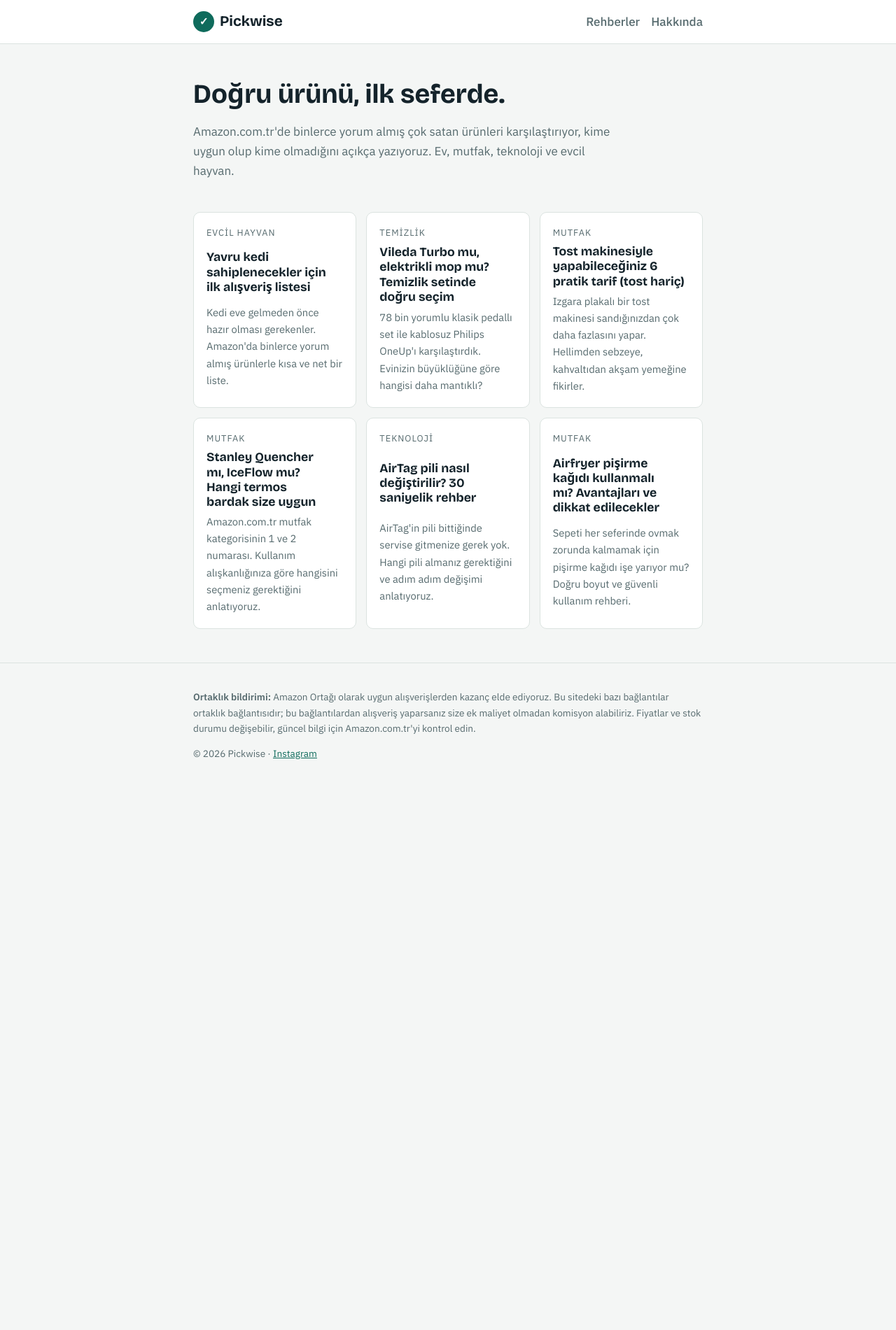
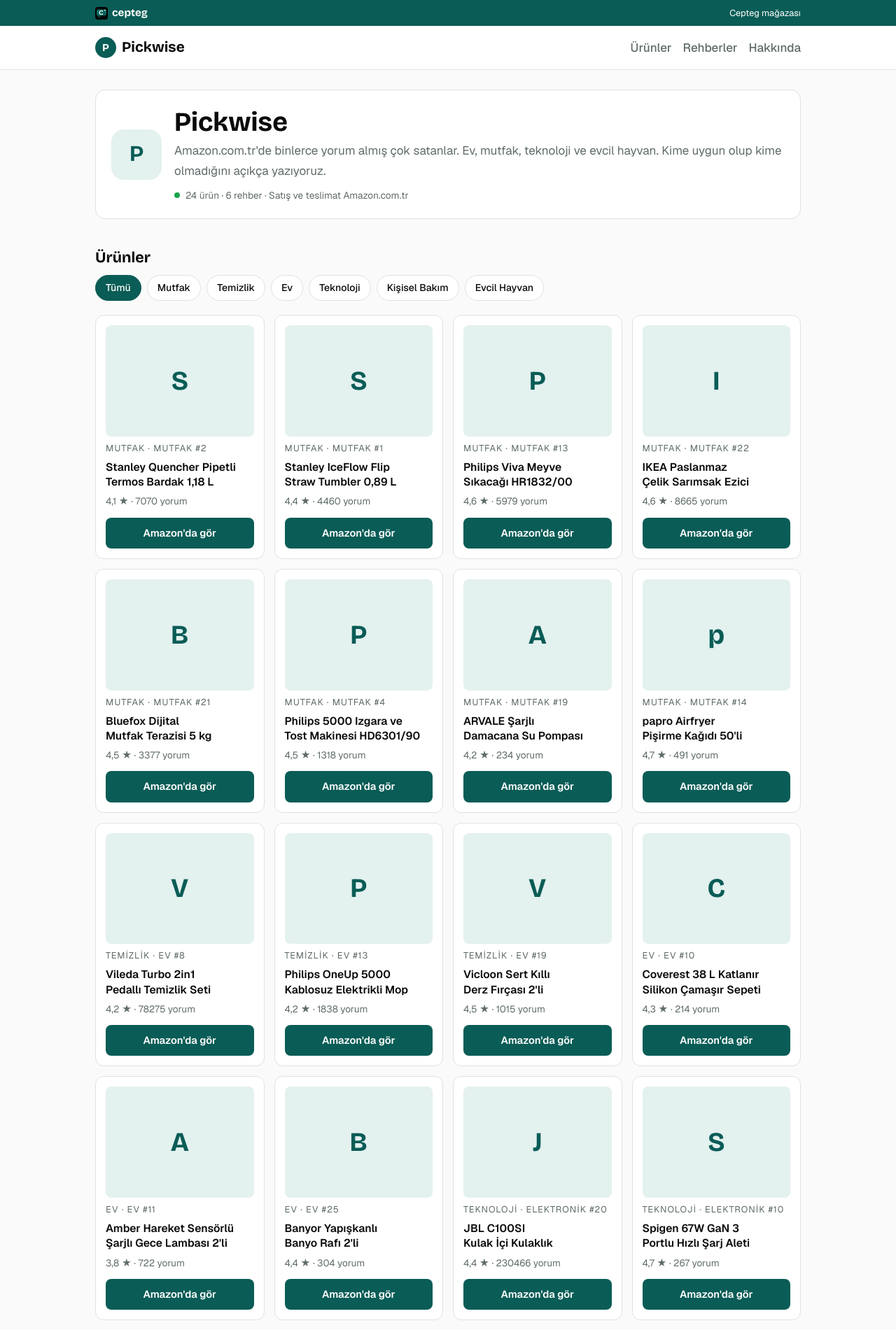
Before and after one commit to emraoruc/pickwise, a Jekyll site: the page built from index.html, in a window 1280 px wide. Shown: the top 1901 px of the page at 70% size. Built offline with Jekyll 4.4.1, drawn with Linux system fonts in a browser that asks for light colours; before the commit the page ends 1126 px from its top, so only the background shows below that; some of the changed text lies outside the part shown.

Commit message:
Cepteg mağazası görünümü: ürün vitrini, kategori filtresi, Cepteg teması
Co-Authored-By: Claude Opus 5.5 <noreply@anthropic.com>

```diff
--- a/_config.yml
+++ b/_config.yml
@@ -1,5 +1,5 @@
 title: Pickwise
-tagline: Çok satan ürünler için dürüst rehberler
+tagline: Çok satan ürünler için dürüst rehberler · Cepteg mağazası
 description: Amazon.com.tr'nin çok satan ev, mutfak, teknoloji ve evcil hayvan ürünleri için karşılaştırmalar, satın alma rehberleri ve pratik ipuçları.
 lang: tr
 url: https://emraoruc.github.io
--- a/_layouts/default.html
+++ b/_layouts/default.html
@@ -3,23 +3,32 @@
 <head>
   <meta charset="utf-8">
   <meta name="viewport" content="width=device-width, initial-scale=1">
+  <meta name="theme-color" content="#0a5c56">
   {% seo %}
+  <link rel="icon" href="{{ '/assets/cepteg.png' | relative_url }}">
   <link rel="preconnect" href="https://fonts.googleapis.com">
-  <link rel="stylesheet" href="https://fonts.googleapis.com/css2?family=Bricolage+Grotesque:opsz,wght@12..96,700&family=IBM+Plex+Sans:wght@400;500;600&display=swap">
+  <link rel="stylesheet" href="https://fonts.googleapis.com/css2?family=Bricolage+Grotesque:opsz,wght@12..96,700&family=Geist:wght@400;500;600&display=swap">
   <link rel="stylesheet" href="{{ '/assets/style.css' | relative_url }}">
 </head>
 <body>
+  <div class="cg-bar">
+    <div class="wrap row">
+      <a class="cg-brand" href="https://www.cepteg.com/?ref=pickwise" rel="noopener"><img src="{{ '/assets/cepteg.png' | relative_url }}" alt="" width="18" height="18">cepteg</a>
+      <span>Cepteg mağazası</span>
+    </div>
+  </div>
   <header class="site-head">
     <div class="wrap row">
-      <a class="logo" href="{{ '/' | relative_url }}"><span class="mark" aria-hidden="true">✓</span>Pickwise</a>
-      <nav><a href="{{ '/' | relative_url }}">Rehberler</a><a href="{{ '/hakkinda/' | relative_url }}">Hakkında</a></nav>
+      <a class="logo" href="{{ '/' | relative_url }}"><span class="mark" aria-hidden="true">P</span>{{ site.title }}</a>
+      <nav><a href="{{ '/' | relative_url }}#urunler">Ürünler</a><a href="{{ '/' | relative_url }}#rehberler">Rehberler</a><a href="{{ '/hakkinda/' | relative_url }}">Hakkında</a></nav>
     </div>
   </header>
   <main class="wrap">{{ content }}</main>
   <footer class="site-foot">
     <div class="wrap">
-      <p><strong>Ortaklık bildirimi:</strong> Amazon Ortağı olarak uygun alışverişlerden kazanç elde ediyoruz. Bu sitedeki bazı bağlantılar ortaklık bağlantısıdır; bu bağlantılardan alışveriş yaparsanız size ek maliyet olmadan komisyon alabiliriz. Fiyatlar ve stok durumu değişebilir, güncel bilgi için Amazon.com.tr'yi kontrol edin.</p>
-      <p>© {{ 'now' | date: '%Y' }} Pickwise · <a href="https://www.instagram.com/{{ site.instagram }}/" rel="noopener">Instagram</a></p>
+      <p><strong>Ortaklık bildirimi:</strong> Amazon Ortağı olarak uygun alışverişlerden kazanç elde ediyoruz. Bu sitedeki bazı bağlantılar ortaklık bağlantısıdır; bu bağlantılardan alışveriş yaparsanız size ek maliyet olmadan komisyon alabiliriz. Satışı ve teslimatı Amazon.com.tr yapar. Fiyatlar ve stok durumu değişebilir, güncel bilgi için Amazon.com.tr'yi kontrol edin.</p>
+      <p>© {{ 'now' | date: '%Y' }} {{ site.title }} · <a href="https://www.instagram.com/{{ site.instagram }}/" rel="noopener">Instagram</a></p>
+      <p class="cg-made">Bu mağaza <a href="https://www.cepteg.com/?ref=pickwise" rel="noopener"><img src="{{ '/assets/cepteg.png' | relative_url }}" alt="" width="14" height="14">Cepteg</a> ile hazırlandı. Kendi komisyonsuz mağazanı aç.</p>
     </div>
   </footer>
   {% if site.goatcounter and jekyll.environment == "production" %}<script data-goatcounter="https://{{ site.goatcounter }}.goatcounter.com/count" async src="//gc.zgo.at/count.js"></script>{% endif %}
--- a/assets/style.css
+++ b/assets/style.css
@@ -1,12 +1,12 @@
 :root{
-  --bg:#f4f6f5; --surface:#fff; --ink:#14232b; --muted:#566a6e; --line:#dbe3e0;
-  --accent:#0f6b5c; --accent-ink:#fff; --gold:#a86a12; --gold-soft:#fbf0dc;
+  --bg:#fafafa; --surface:#fff; --ink:#0a0a0a; --muted:#5f6b6a; --line:#e1e1e1;
+  --accent:#0a5c56; --accent-soft:#e3f1ef; --accent-ink:#fff; --gold:#a86a12; --gold-soft:#fbf0dc;
   --f-display:"Bricolage Grotesque","Avenir Next",system-ui,sans-serif;
-  --f-body:"IBM Plex Sans",system-ui,-apple-system,"Segoe UI",sans-serif;
+  --f-body:"Geist",system-ui,-apple-system,"Segoe UI",sans-serif;
 }
 @media (prefers-color-scheme:dark){:root{
-  --bg:#0e1618; --surface:#152023; --ink:#e3ece9; --muted:#94a7a5; --line:#283a3d;
-  --accent:#4dbfa7; --accent-ink:#08201b; --gold:#e2a94b; --gold-soft:#2b2315; color-scheme:dark;
+  --bg:#0a0a0a; --surface:#171717; --ink:#fafafa; --muted:#a3a3a3; --line:#2a2a2a;
+  --accent:#4dbfa7; --accent-soft:#12302c; --accent-ink:#08201b; --gold:#e2a94b; --gold-soft:#2b2315; color-scheme:dark;
 }}
 *{box-sizing:border-box}
 body{margin:0;background:var(--bg);color:var(--ink);font:17px/1.65 var(--f-body)}
@@ -14,7 +14,7 @@ a{color:var(--accent)}
 h1,h2,h3{font-family:var(--f-display);line-height:1.2;text-wrap:balance}
 h1{font-size:clamp(1.7rem,4vw,2.4rem);margin:.2em 0 .4em}
 h2{font-size:1.35rem;margin:2em 0 .5em}
-.wrap{max-width:760px;margin:0 auto;padding-left:max(16px,env(safe-area-inset-left));padding-right:max(16px,env(safe-area-inset-right))}
+.wrap{max-width:1040px;margin:0 auto;padding-left:max(16px,env(safe-area-inset-left));padding-right:max(16px,env(safe-area-inset-right))}
 .row{display:flex;justify-content:space-between;align-items:center;gap:12px;flex-wrap:wrap}
 .site-head{background:var(--surface);border-bottom:1px solid var(--line);padding:14px 0}
 .logo{font-family:var(--f-display);font-size:1.3rem;font-weight:700;color:var(--ink);text-decoration:none;display:flex;align-items:center;gap:8px}
@@ -46,3 +46,30 @@ table{width:100%;border-collapse:collapse;font-size:.92rem;display:block;overflo
 th,td{text-align:left;padding:8px 10px;border-bottom:1px solid var(--line)}
 th{font-size:.78rem;text-transform:uppercase;letter-spacing:.06em;color:var(--muted)}
 .site-foot{border-top:1px solid var(--line);font-size:.85rem;color:var(--muted);padding:24px 0}
+
+article.post{max-width:720px}
+[hidden]{display:none!important}
+.cg-bar{background:var(--accent);color:var(--accent-ink);font-size:.8rem;padding:6px 0}
+.cg-bar a{color:inherit}
+.cg-brand{display:inline-flex;align-items:center;gap:6px;font-family:var(--f-display);font-weight:700;font-size:.95rem;text-decoration:none}
+.cg-brand img{border-radius:4px;background:#fff}
+.cg-made{display:flex;align-items:center;gap:4px;flex-wrap:wrap}
+.cg-made a{display:inline-flex;align-items:center;gap:4px;font-weight:600}
+.store{display:flex;gap:18px;align-items:center;background:var(--surface);border:1px solid var(--line);border-radius:14px;padding:22px;flex-wrap:wrap}
+.store > div{flex:1 1 280px;min-width:0}
+.store h1{margin:0 0 4px}
+.store p{margin:0;color:var(--muted)}
+.store-avatar,.thumb{display:grid;place-items:center;font-family:var(--f-display);font-weight:700;background:var(--accent-soft);color:var(--accent)}
+.store-avatar{width:72px;height:72px;border-radius:18px;font-size:2rem;flex:none}
+.store-meta{margin-top:10px!important;font-size:.85rem;display:flex;align-items:center;gap:8px}
+.dot{width:8px;height:8px;border-radius:50%;background:#16a34a;flex:none}
+.chips{display:flex;gap:8px;overflow-x:auto;padding-bottom:4px;scrollbar-width:none}
+.chip{flex:none;font:inherit;font-size:.88rem;font-weight:500;padding:6px 14px;border-radius:999px;border:1px solid var(--line);background:var(--surface);color:var(--ink);cursor:pointer}
+.chip[aria-pressed="true"]{background:var(--accent);border-color:var(--accent);color:var(--accent-ink)}
+.grid{display:grid;gap:14px;grid-template-columns:repeat(auto-fill,minmax(210px,1fr));margin-top:16px}
+.item{background:var(--surface);border:1px solid var(--line);border-radius:12px;padding:14px;display:grid;gap:6px;align-content:start}
+.item h3{font-family:var(--f-body);font-size:.98rem;font-weight:600;margin:0;line-height:1.35}
+.item .btn{text-align:center;margin-top:6px;font-size:.92rem}
+.item-meta{margin:0;font-size:.85rem;color:var(--muted)}
+.thumb{aspect-ratio:4/3;border-radius:8px;font-size:2.4rem}
+.card h3{font-size:1.1rem;margin:0}
--- a/index.html
+++ b/index.html
@@ -2,16 +2,47 @@
 layout: default
 title: Çok satan ürünler için dürüst rehberler
 ---
-<section class="hero">
-  <h1>Doğru ürünü, ilk seferde.</h1>
-  <p>Amazon.com.tr'de binlerce yorum almış çok satan ürünleri karşılaştırıyor, kime uygun olup kime olmadığını açıkça yazıyoruz. Ev, mutfak, teknoloji ve evcil hayvan.</p>
+<section class="store">
+  <span class="store-avatar" aria-hidden="true">P</span>
+  <div>
+    <h1>{{ site.title }}</h1>
+    <p>Amazon.com.tr'de binlerce yorum almış çok satanlar. Ev, mutfak, teknoloji ve evcil hayvan. Kime uygun olup kime olmadığını açıkça yazıyoruz.</p>
+    <p class="store-meta"><span class="dot"></span>{{ site.data.products | size }} ürün · {{ site.posts | size }} rehber · Satış ve teslimat Amazon.com.tr</p>
+  </div>
 </section>
+
+<h2 id="urunler">Ürünler</h2>
+{% assign cats = site.data.products | map: "category" | uniq %}
+<div class="chips" role="group" aria-label="Kategori">
+  <button class="chip" data-cat="" aria-pressed="true">Tümü</button>
+  {% for c in cats %}<button class="chip" data-cat="{{ c }}" aria-pressed="false">{{ c }}</button>{% endfor %}
+</div>
+<div class="grid">
+  {% for p in site.data.products %}
+  <article class="item" data-cat="{{ p.category }}">
+    <div class="thumb" aria-hidden="true">{{ p.name | slice: 0 }}</div>
+    <p class="eyebrow">{{ p.category }}{% if p.rank %} · {{ p.rank }}{% endif %}</p>
+    <h3>{{ p.name }}</h3>
+    {% if p.rating %}<p class="item-meta">{{ p.rating | replace: ".", "," }} ★ · {{ p.reviews }} yorum</p>{% endif %}
+    <a class="btn" data-goatcounter-click="amazon-{{ p.asin }}" data-goatcounter-title="{{ p.name | escape }}" href="https://www.amazon.com.tr/dp/{{ p.asin }}?tag={{ site.amazon_tag }}" rel="sponsored nofollow noopener" target="_blank">Amazon'da gör</a>
+  </article>
+  {% endfor %}
+</div>
+
+<h2 id="rehberler">Rehberler</h2>
 <div class="cards">
   {% for post in site.posts %}
   <a class="card" href="{{ post.url | relative_url }}">
     <span class="eyebrow">{{ post.category }}</span>
-    <h2>{{ post.title }}</h2>
+    <h3>{{ post.title }}</h3>
     <p>{{ post.summary }}</p>
   </a>
   {% endfor %}
 </div>
+
+<script>
+document.querySelectorAll(".chip").forEach(b => b.addEventListener("click", () => {
+  document.querySelectorAll(".chip").forEach(x => x.setAttribute("aria-pressed", x === b));
+  document.querySelectorAll(".item").forEach(i => i.hidden = b.dataset.cat && i.dataset.cat !== b.dataset.cat);
+}));
+</script>
```
Also changed, not shown: assets/cepteg.png (added).
